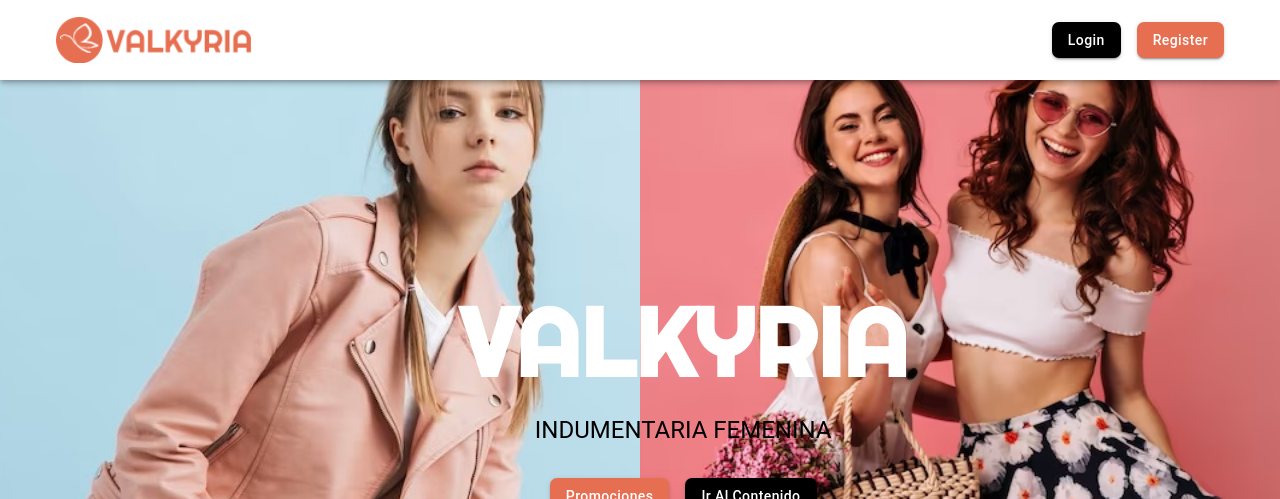
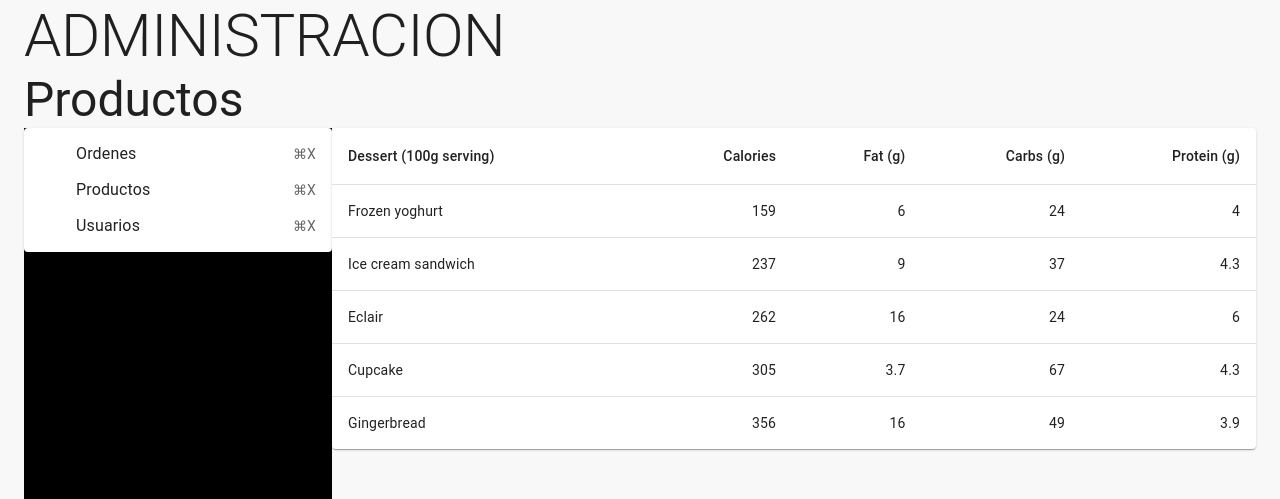
Before and after one commit to Walter-Daniel/purple-ecommerce, a React (Vite) app: page /admin in a window 1280 px wide. Before the commit this address led to /. Shown: the top 499 px of the page. Built offline with nearby package versions, Linux system fonts and the light colour scheme; no server answers.

Commit message:
Se agregó la la pag. administración, presenta tabla y menú a desarrollar

```diff
--- a/src/Routes/Router.tsx
+++ b/src/Routes/Router.tsx
@@ -1,6 +1,6 @@
 import React from 'react';
 import { Routes, Route, Navigate } from 'react-router-dom';
-import { CartPage, HomePage, LoginPage, RegisterPage } from '../pages';
+import { AdministrationPage, CartPage, HomePage, LoginPage, RegisterPage } from '../pages';
 import { RouterLayout } from '../common/RouterLayout';
 import { PrivateRoute } from './Private.routes';
 
@@ -18,6 +18,7 @@ export const AppRouter: React.FC<{}> = () => {
             </Route>
             <Route path='/login' element={<LoginPage/>} />
             <Route path='/register' element={<RegisterPage />} />
+            <Route path='/admin' element={ < AdministrationPage /> } />
         </Routes>
     )
 }
--- /dev/null
+++ b/src/common/AdminLayout.tsx
@@ -0,0 +1,20 @@
+import { Grid, Typography } from '@mui/material';
+import { FC } from 'react'
+import { TableComponent } from '../components/crud/Table';
+import { SideBar } from '../components/crud/SideBar';
+
+interface AdminProps{
+    title: string
+}
+
+export const AdminLayout: FC<AdminProps> = ({title}) => {
+  return (
+    <>
+            <Typography variant='h3'>{title}</Typography>
+        <Grid container direction='row'>
+            <Grid item xs={3} sx={{ bgcolor:'black', minHeight:'80vh' }}><SideBar /></Grid>
+            <Grid item xs={9}><TableComponent /></Grid>
+        </Grid>
+    </>
+  )
+}
--- /dev/null
+++ b/src/components/crud/SideBar.tsx
@@ -0,0 +1,24 @@
+import { ListItemIcon, ListItemText, MenuItem, MenuList, Paper, Typography } from '@mui/material'
+
+export const SideBar = () => {
+  const items = ['Ordenes','Productos', 'Usuarios']
+  return (
+    <Paper sx={{maxWidth: '100%' }}>
+      <MenuList>
+        {
+          items.map(item => (
+            <MenuItem>
+              <ListItemIcon>
+                {/* <ContentCut fontSize="small" /> */}
+              </ListItemIcon>
+              <ListItemText>{item}</ListItemText>
+              <Typography variant="body2" color="text.secondary">
+                ⌘X
+              </Typography>
+            </MenuItem>
+          ))
+        }
+      </MenuList>
+    </Paper>
+  )
+}
--- /dev/null
+++ b/src/components/crud/Table.tsx
@@ -0,0 +1,53 @@
+import { Paper, Table, TableBody, TableCell, TableContainer, TableHead, TableRow } from "@mui/material";
+
+function createData(
+  name: string,
+  calories: number,
+  fat: number,
+  carbs: number,
+  protein: number,
+) {
+  return { name, calories, fat, carbs, protein };
+}
+
+const rows = [
+  createData('Frozen yoghurt', 159, 6.0, 24, 4.0),
+  createData('Ice cream sandwich', 237, 9.0, 37, 4.3),
+  createData('Eclair', 262, 16.0, 24, 6.0),
+  createData('Cupcake', 305, 3.7, 67, 4.3),
+  createData('Gingerbread', 356, 16.0, 49, 3.9),
+];
+
+export const TableComponent = () => {
+  return (
+    <TableContainer component={Paper}>
+      <Table sx={{ minWidth: 650 }} aria-label="simple table">
+        <TableHead>
+          <TableRow>
+            <TableCell>Dessert (100g serving)</TableCell>
+            <TableCell align="right">Calories</TableCell>
+            <TableCell align="right">Fat&nbsp;(g)</TableCell>
+            <TableCell align="right">Carbs&nbsp;(g)</TableCell>
+            <TableCell align="right">Protein&nbsp;(g)</TableCell>
+          </TableRow>
+        </TableHead>
+        <TableBody>
+          {rows.map((row) => (
+            <TableRow
+              key={row.name}
+              sx={{ '&:last-child td, &:last-child th': { border: 0 } }}
+            >
+              <TableCell component="th" scope="row">
+                {row.name}
+              </TableCell>
+              <TableCell align="right">{row.calories}</TableCell>
+              <TableCell align="right">{row.fat}</TableCell>
+              <TableCell align="right">{row.carbs}</TableCell>
+              <TableCell align="right">{row.protein}</TableCell>
+            </TableRow>
+          ))}
+        </TableBody>
+      </Table>
+    </TableContainer>
+  );
+}
--- /dev/null
+++ b/src/pages/AdministrationPage.tsx
@@ -0,0 +1,12 @@
+import { Container, Typography } from '@mui/material';
+import { AdminLayout } from '../common/AdminLayout';
+
+export const AdministrationPage = () => {
+    const title = 'Productos'
+  return (
+    <Container maxWidth='xl'>
+        <Typography variant='h2'>Administracion</Typography>
+        <AdminLayout title={title}/>
+    </Container>
+  )
+}
--- a/src/pages/index.ts
+++ b/src/pages/index.ts
@@ -2,3 +2,4 @@ export * from './HomePage';
 export * from './LoginPage';
 export * from './RegisterPage';
 export * from './CartPage';
+export * from './AdministrationPage';
```
